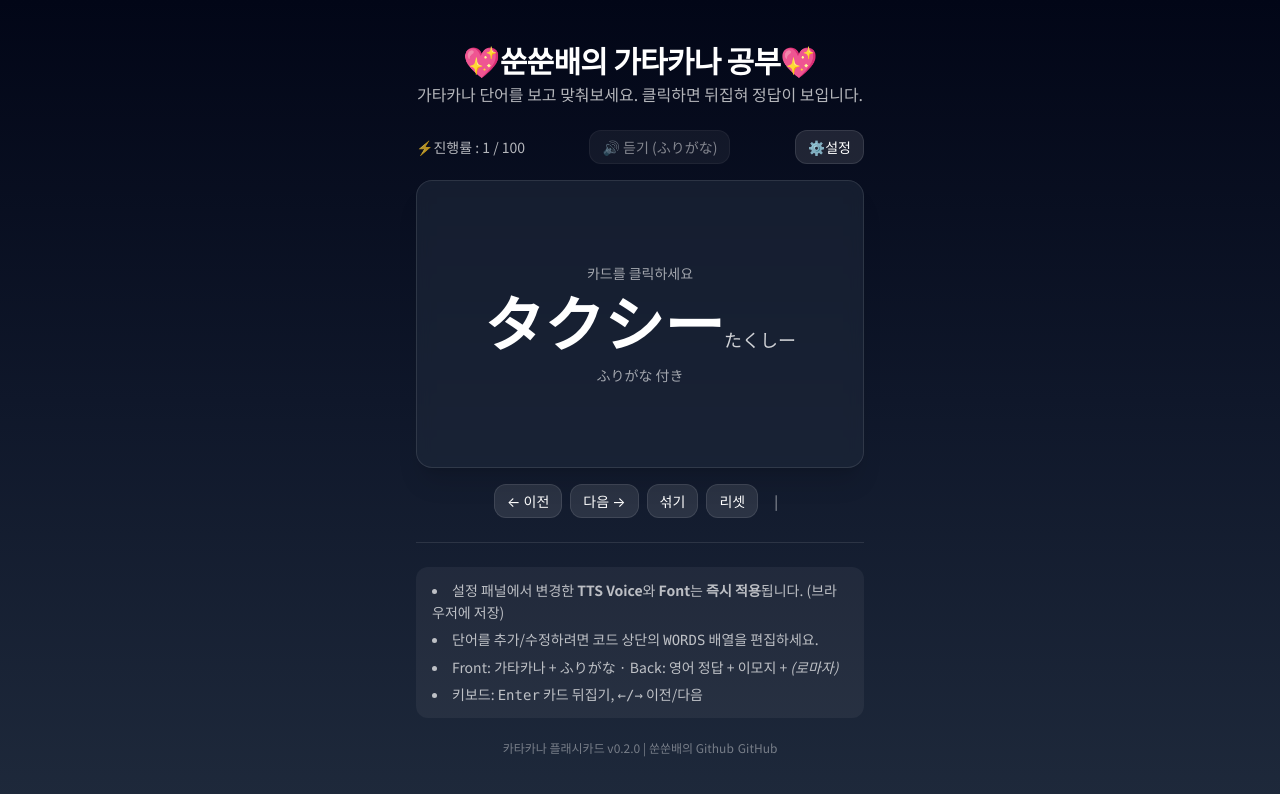
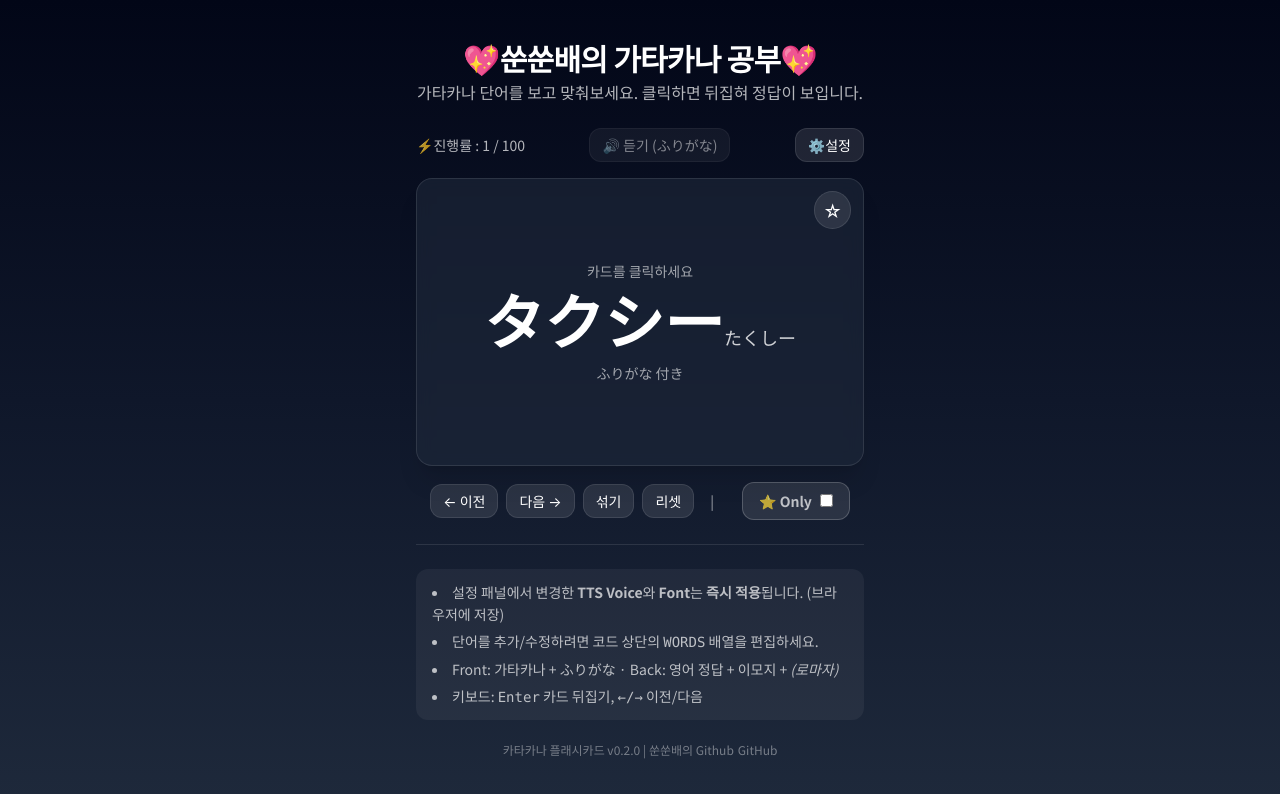
Before and after one commit to SsunLee/ssunbae_katakana-flashcards, a React (Create React App) app: page / in a window 1280 px wide. Shown: the top 794 px of the page. Built offline with nearby package versions, Linux system fonts and the light colour scheme.

Commit message:
favoraite function add

```diff
--- a/src/App.tsx
+++ b/src/App.tsx
@@ -128,13 +128,11 @@ const FONT_STACKS: Record<string, string> = {
       `'Kosugi Maru','Hiragino Kaku Gothic ProN','Meiryo','Yu Gothic UI',system-ui,-apple-system,'Segoe UI',Roboto,'Noto Sans','Helvetica Neue',Arial`,
   };
 
-
-// ひらがな(ふりがな) → ローマ字
-// mode: 'hepburn' | 'simple'
-function kanaToRomaji(kana: string, mode: 'hepburn' | 'simple' = 'hepburn') {
+// ひらがな(ふりがな) → ローマ字 (Hepburn)
+function kanaToRomaji(kana: string) {
   if (!kana) return '';
 
-  const baseMapHepburn: Record<string, string> = {
+  const baseMap: Record<string, string> = {
     あ:'a', い:'i', う:'u', え:'e', お:'o',
     か:'ka', き:'ki', く:'ku', け:'ke', こ:'ko',
     さ:'sa', し:'shi', す:'su', せ:'se', そ:'so',
@@ -156,43 +154,7 @@ function kanaToRomaji(kana: string, mode: 'hepburn' | 'simple' = 'hepburn') {
     ー:'-'
   };
 
-  const baseMapSimple: Record<string, string> = {
-    あ:'a', い:'i', う:'u', え:'e', お:'o',
-    か:'ka', き:'ki', く:'ku', け:'ke', こ:'ko',
-    さ:'sa', し:'si', す:'su', せ:'se', そ:'so',
-    た:'ta', ち:'ti', つ:'tu', て:'te', と:'to',
-    な:'na', に:'ni', ぬ:'nu', ね:'ne', の:'no',
-    は:'ha', ひ:'hi', ふ:'hu', へ:'he', ほ:'ho',
-    ま:'ma', み:'mi', む:'mu', め:'me', も:'mo',
-    や:'ya', ゆ:'yu', よ:'yo',
-    ら:'ra', り:'ri', る:'ru', れ:'re', ろ:'ro',
-    わ:'wa', を:'o', ん:'n',
-    が:'ga', ぎ:'gi', ぐ:'gu', げ:'ge', ご:'go',
-    ざ:'za', じ:'zi', ず:'zu', ぜ:'ze', ぞ:'zo',
-    だ:'da', ぢ:'zi', づ:'zu', で:'de', ど:'do',
-    ば:'ba', び:'bi', ぶ:'bu', べ:'be', ぼ:'bo',
-    ぱ:'pa', ぴ:'pi', ぷ:'pu', ぺ:'pe', ぽ:'po',
-    ぁ:'a', ぃ:'i', ぅ:'u', ぇ:'e', ぉ:'o',
-    ゃ:'ya', ゅ:'yu', ょ:'yo',
-    っ:'*',
-    ー:'-'
-  };
-
-  const combosHepburn: Record<string, string> = {
-    きゃ:'kya', きゅ:'kyu', きょ:'kyo',
-    ぎゃ:'gya', ぎゅ:'gyu', ぎょ:'gyo',
-    しゃ:'sha', しゅ:'shu', しょ:'sho',
-    じゃ:'ja', じゅ:'ju', じょ:'jo',
-    ちゃ:'cha', ちゅ:'chu', ちょ:'cho',
-    にゃ:'nya', にゅ:'nyu', にょ:'nyo',
-    ひゃ:'hya', ひゅ:'hyu', ひょ:'hyo',
-    みゃ:'mya', みゅ:'myu', みょ:'myo',
-    りゃ:'rya', りゅ:'ryu', りょ:'ryo',
-    びゃ:'bya', びゅ:'byu', びょ:'byo',
-    ぴゃ:'pya', ぴゅ:'pyu', ぴょ:'pyo'
-  };
-
-  const combosSimple: Record<string, string> = {
+  const combos: Record<string, string> = {
     きゃ:'kya', きゅ:'kyu', きょ:'kyo',
     ぎゃ:'gya', ぎゅ:'gyu', ぎょ:'gyo',
     しゃ:'sya', しゅ:'syu', しょ:'syo',
@@ -206,8 +168,7 @@ function kanaToRomaji(kana: string, mode: 'hepburn' | 'simple' = 'hepburn') {
     ぴゃ:'pya', ぴゅ:'pyu', ぴょ:'pyo'
   };
 
-  const map = mode === 'simple' ? baseMapSimple : baseMapHepburn;
-  const combos = mode === 'simple' ? combosSimple : combosHepburn;
+  const map = baseMap;
 
   let i = 0;
   let out = '';
@@ -235,13 +196,9 @@ function kanaToRomaji(kana: string, mode: 'hepburn' | 'simple' = 'hepburn') {
     }
 
     if (ch === 'ー') {
-      if (mode === 'hepburn') {
-        // repeat last vowel (no macron)
+      // Hepburn: 직전 모음 반복(마크론 없이 표기)
       const lastVowel = Array.from(out).reverse().find((c) => vowels.includes(c));
       if (lastVowel) out += lastVowel;
-      } else {
-        // simple mode: ignore
-      }
       i += 1;
       continue;
     }
@@ -439,15 +396,56 @@ export default function App() {
         [fontFamily]
     );
 
+    // ⭐ 즐겨찾기 (id -> true) 로컬 저장
+    const [favs, setFavs] = useState<Record<number, true>>(() => {
+      try { return JSON.parse(localStorage.getItem('favWords') || '{}'); } catch { return {}; }
+    });
+    useEffect(() => {
+      try { localStorage.setItem('favWords', JSON.stringify(favs));} catch {}
+    }, [favs]);
+
+    // ⭐ 즐겨찾기만 학습 토글 (로컬 저장)
+    const [onlyFavs, setOnlyFavs] = useState<boolean>(() => {
+      try {return localStorage.getItem('onlyFavs') === '1';} catch { return false; }
+    });
+
+    useEffect(() => {
+      try { localStorage.setItem('onlyFavs', onlyFavs ? '1' : '0'); } catch {}
+    }, [onlyFavs]);
+
+    // 현재 학습용 덱 (즐겨찾기 필터 반영)
+    const studyDeck = useMemo(
+      () => (onlyFavs ? deck.filter(w => favs[w.id]) : deck),
+      [deck, favs, onlyFavs]
+    );
+
+
   const { ready: ttsReady, speakJa, selectedVoice, voices, setSelectedVoice, isSafari } = useJaSpeech();
 
-  const current = deck[index];
-  const romaji = useMemo(() => kanaToRomaji(current?.furigana || '', romajiMode), [current, romajiMode]);
-  const progress = `${index + 1} / ${deck.length}`;
+  const current = studyDeck[index] ?? null;
+  const romaji = useMemo(() => kanaToRomaji(current?.furigana || ''), [current]);
+  //const progress = `${Math.min(index + 1, studyDeck.length)} / ${studyDeck.length}`;
+  const progress =
+  studyDeck.length === 0
+    ? '0 / 0'
+    : `${Math.min(index + 1, studyDeck.length)} / ${studyDeck.length}`;
+
+  // studyDeck 변동 시 index 보정
+  useEffect(() => {
+    if (studyDeck.length === 0) {
+      if (index !== 0) setIndex(0);
+      setFlipped(false);
+      return;
+    }
+    if (index >= studyDeck.length){
+      setIndex(0);
+      setFlipped(false);
+    }
+  }, [studyDeck.length]);
 
   function onFlip() { setFlipped((f) => !f); }
-  function next() { setIndex((i) => (i + 1) % deck.length); setFlipped(false); }
-  function prev() { setIndex((i) => (i - 1 + deck.length) % deck.length); setFlipped(false); }
+  function next() { setIndex((i) => (i + 1) % Math.max(1, studyDeck.length)); setFlipped(false); }
+  function prev() { setIndex((i) => (i - 1 + Math.max(1, studyDeck.length)) % Math.max(1, studyDeck.length)); setFlipped(false); }
   function shuffle() {
     const arr = [...deck];
     for (let i = arr.length - 1; i > 0; i--) {
@@ -457,6 +455,16 @@ export default function App() {
     setDeck(arr); setIndex(0); setFlipped(false);
   }
   function reset() { setDeck(WORDS); setIndex(0); setFlipped(false); }
+
+  // 즐겨찾기 토글
+  function toggleFav(id: number) {
+    setFavs(prev => {
+      const n = { ...prev};
+      if (n[id]) delete n[id]; else n[id] = true;
+        return n;
+    });
+  }
+
 
   // 키보드 방향키로 이전 다음, 엔터로는 뒤집기
   useEffect(() => {
@@ -484,30 +492,12 @@ export default function App() {
 
 
 
-  // ——— tiny self-tests for kana→romaji ———
-  const tests = useMemo(() => {
-    const cases = [
-      { k: 'たくしー', hep: 'takushii', simp: 'takusi', why: 'ー long i; simple ignores ー' },
-      { k: 'がっこう', hep: 'gakkou', simp: 'gakkou', why: 'っ gemination + おう long o' },
-      { k: 'しょ', hep: 'sho', simp: 'syo', why: 'combo mapping differs' },
-      { k: 'ちゃ', hep: 'cha', simp: 'tya', why: 'combo mapping differs' },
-      { k: 'ふじ', hep: 'fuji', simp: 'huzi', why: 'ふ→fu/hu, じ→ji/zi' },
-      { k: 'にゅう', hep: 'nyuu', simp: 'nyu', why: 'ゆ + う, simple does not expand lengths' },
-    ];
-    return cases.map((c) => ({
-      ...c,
-      gotH: kanaToRomaji(c.k, 'hepburn'),
-      gotS: kanaToRomaji(c.k, 'simple'),
-      passH: kanaToRomaji(c.k, 'hepburn') === c.hep,
-      passS: kanaToRomaji(c.k, 'simple') === c.simp,
-    }));
-  }, []);
-
   return (
     <div
       className="min-h-screen w-full bg-gradient-to-b from-slate-950 via-slate-900 to-slate-800 text-white flex flex-col items-center justify-center p-6"
       style={{ fontFamily: fontStack }}
     >
+
       <header className="mb-6 text-center">
         <h1 className="text-2xl md:text-3xl font-semibold tracking-tight">💖쑨쑨배의 가타카나 공부💖</h1>
         <p className="text-white/70 mt-1">가타카나 단어를 보고 맞춰보세요. 클릭하면 뒤집혀 정답이 보입니다.</p>
@@ -519,10 +509,11 @@ export default function App() {
           {/* Center: 진행도 */}
           <span className="text-white/70">⚡진행률 : {progress}</span>
 
+
           {/* Left: 듣기 버튼 */}
           <button
             onClick={() => speakJa(current?.furigana || '')}
-            disabled={!ttsReady}
+            disabled={!ttsReady || !current}
             className="px-3 py-1.5 rounded-xl border border-white/10 bg-white/10 hover:bg-white/15 disabled:opacity-50"
             title={ttsReady ? "ふりがな を 再生" : "브라우저가 음성을 아직 준비 중입니다"}>
             🔊 듣기 (ふりがな)
@@ -609,6 +600,18 @@ export default function App() {
 
       {/* Card with 3D flip */}
       <div className="[perspective:1200px] w-full max-w-md select-none">
+     {/* studyDeck이 비면 안내 카드 */}
+     {!current ? (
+       <div className="relative h-64 md:h-72 bg-slate-800/60 backdrop-blur rounded-2xl shadow-xl border border-white/10 flex flex-col items-center justify-center px-6">
+         <div className="text-center">
+           <div className="text-lg font-semibold mb-2">즐겨찾기한 카드가 없습니다</div>
+           <p className="text-white/70">
+             카드 앞면 우상단의 <b>☆</b> 버튼으로 즐겨찾기를 추가하거나
+             <br />‘⭐ Only’ 토글을 끄세요.
+           </p>
+         </div>
+       </div>
+      ) : (
       <div
         role="button"
         tabIndex={0}
@@ -617,8 +620,19 @@ export default function App() {
         className="relative h-64 md:h-72 transition-transform duration-500 [transform-style:preserve-3d] cursor-pointer"
         style={{ transform: flipped ? 'rotateY(180deg)' : 'rotateY(0deg)' }}
       >
+
           {/* Front */}
           <div className="absolute inset-0 bg-slate-800/60 backdrop-blur rounded-2xl shadow-xl border border-white/10 flex flex-col items-center justify-center px-6" style={{ backfaceVisibility: 'hidden' }}>
+            {/* ⭐ Favorite toggle */}
+            {current && (
+              <button
+                type="button"
+                onClick={(e) => { e.stopPropagation(); toggleFav(current.id);}}
+                className="absolute top-3 right-3 text-lg rounded-full px-2 py-1 bg-white/10 hover:bg-white/15 border border-white/10"
+                title={favs[current.id] ? '즐겨찾기 해제' : '즐겨찾기 추가'}
+              >{favs[current.id] ? '⭐' : '☆'}</button>
+            )}
+
             <div className="text-sm text-white/60 mb-2">카드를 클릭하세요</div>
             <div className="text-center">
               <div className="text-5xl md:text-6xl font-semibold leading-snug">
@@ -643,6 +657,7 @@ export default function App() {
             </div>
           </div>
         </div>
+      )}
       </div>
 
       <div className="mt-4 flex flex-wrap items-center justify-center gap-2 text-sm">
@@ -650,7 +665,24 @@ export default function App() {
         <button onClick={next} className="px-3 py-1.5 rounded-xl bg-white/10 hover:bg-white/15 border border-white/10">다음 →</button>
         <button onClick={shuffle} className="px-3 py-1.5 rounded-xl bg-white/10 hover:bg-white/15 border border-white/10" title="카드를 섞습니다">섞기</button>
         <button onClick={reset} className="px-3 py-1.5 rounded-xl bg-white/10 hover:bg-white/15 border border-white/10" title="처음 상태로 되돌립니다">리셋</button>
+
         <span className="mx-2 text-white/60">|</span>
+        {/* 즐겨찾기 토글만 */}
+        <label className="
+            ml-3 flex items-center gap-2
+            px-4 py-2
+            rounded-xl border border-white/20
+            bg-white/10 hover:bg-white/15
+            cursor-pointer select-none
+          ">
+          <span className="text-white/70 font-bold">⭐ Only</span>
+          <input
+            type="checkbox"
+            checked={onlyFavs}
+            onChange={(e) => { setOnlyFavs(e.target.checked); setIndex(0); setFlipped(false);}}
+            className="accent-white"
+          />
+        </label>
       </div>
 
 
```
Lines whose indentation alone changed are shown as unchanged.
